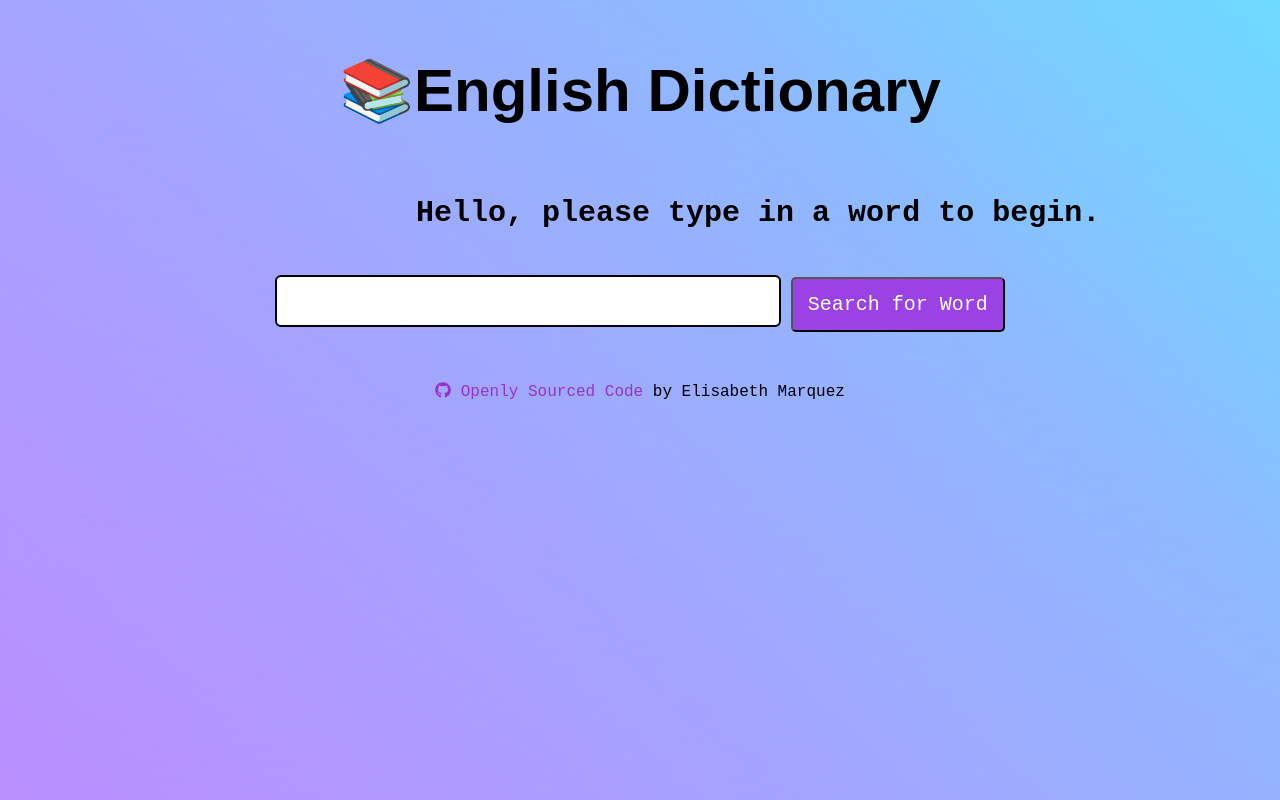
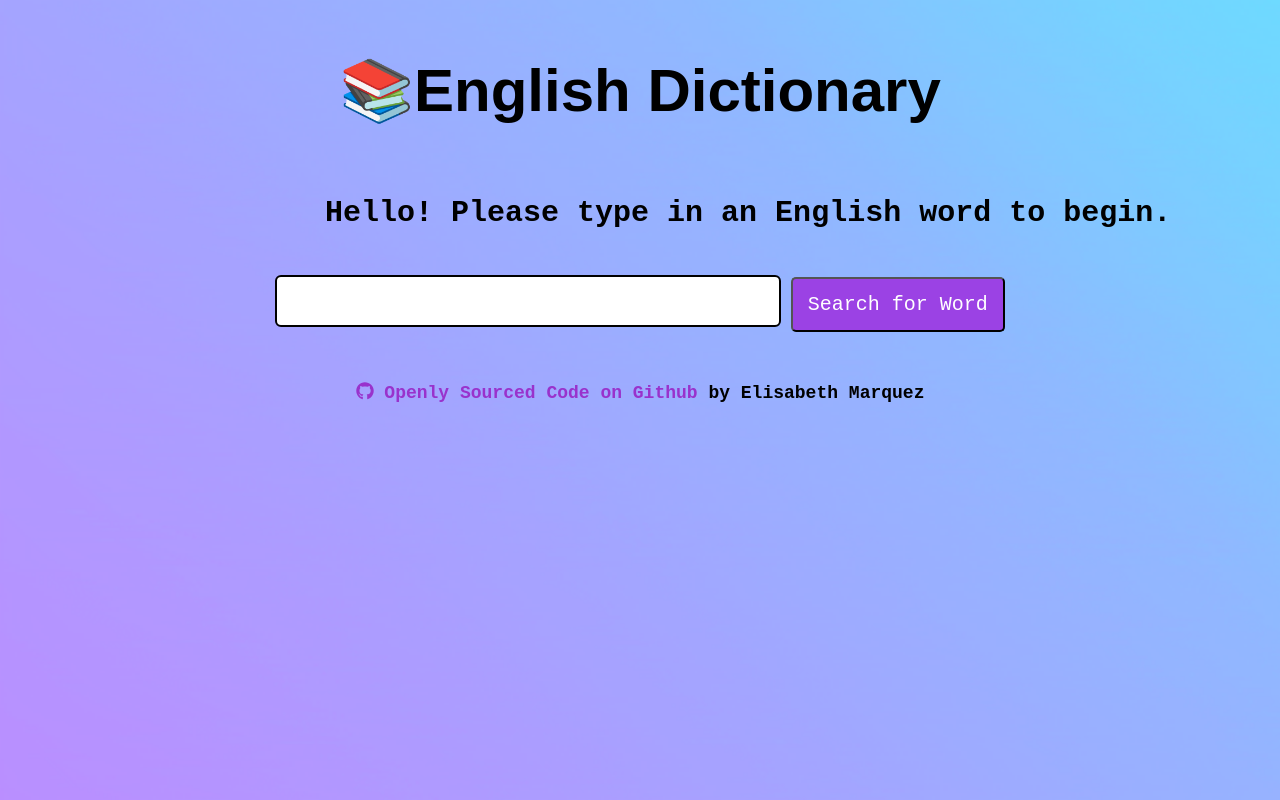
Before and after one commit to elidelmar/dictionary-react, a React (Create React App) app: page / in a window 1280 px wide. Shown: the top 800 px of the page. Built offline with nearby package versions, Linux system fonts and the light colour scheme.

Commit message:
styled header and footer

```diff
--- a/src/App.css
+++ b/src/App.css
@@ -1,7 +1,8 @@
 .App-footer {
   margin: 30px, 0;
   padding-top: 50px;
-  font-size: 16px;
+  padding-bottom: 25px;
+  font-size: 18px;
   text-align: center;
   font-family: monospace;
 }
--- a/src/App.js
+++ b/src/App.js
@@ -16,8 +16,8 @@ function App() {
         <main>
           <Dictionary />
         </main>
-        <footer className="App-footer"><a href="https://github.com/elidelmar/dictionary-react"> <FontAwesomeIcon icon={faGithub} className="github"></FontAwesomeIcon> Openly Sourced Code </a> by Elisabeth Marquez
-        </footer>
+        <footer className="App-footer"><strong><a href="https://github.com/elidelmar/dictionary-react"> <FontAwesomeIcon icon={faGithub} className="github"></FontAwesomeIcon> Openly Sourced Code on Github </a> by Elisabeth Marquez
+        </strong></footer>
       </div>
     </div>
   );
--- a/src/Dictionary.css
+++ b/src/Dictionary.css
@@ -26,6 +26,13 @@
   transition: all 0.2s ease-in-out;
 }
 
+.search-button:hover {
+  background-color: #33bbc5;
+  color: white;
+   cursor: pointer;
+}
+
+
 .Dictionary section {
   text-align: center;
   background: white;
--- a/src/Font.css
+++ b/src/Font.css
@@ -1,10 +1,10 @@
 .Font {
   padding-top: 30px;
   padding-bottom: 20px;
-  padding-left: 30px;
+  padding-left: 20px;
   font-size: 30px;
   width: 80ch;
-  animation: type 4s steps(35), blink 0.3s step-end infinite;
+  animation: type 4s steps(50), blink 0.3s step-end infinite;
   white-space: nowrap;
   overflow: hidden;
   border-right: 3px solid;
--- a/src/Font.js
+++ b/src/Font.js
@@ -2,5 +2,5 @@ import React from "react";
 import "./Font.css";
 
 export default function Font() {
-  return <h2 className="Font">Hello, please type in a word to begin.</h2>;
+  return <h2 className="Font">Hello! Please type in an English word to begin.</h2>;
 }
```
